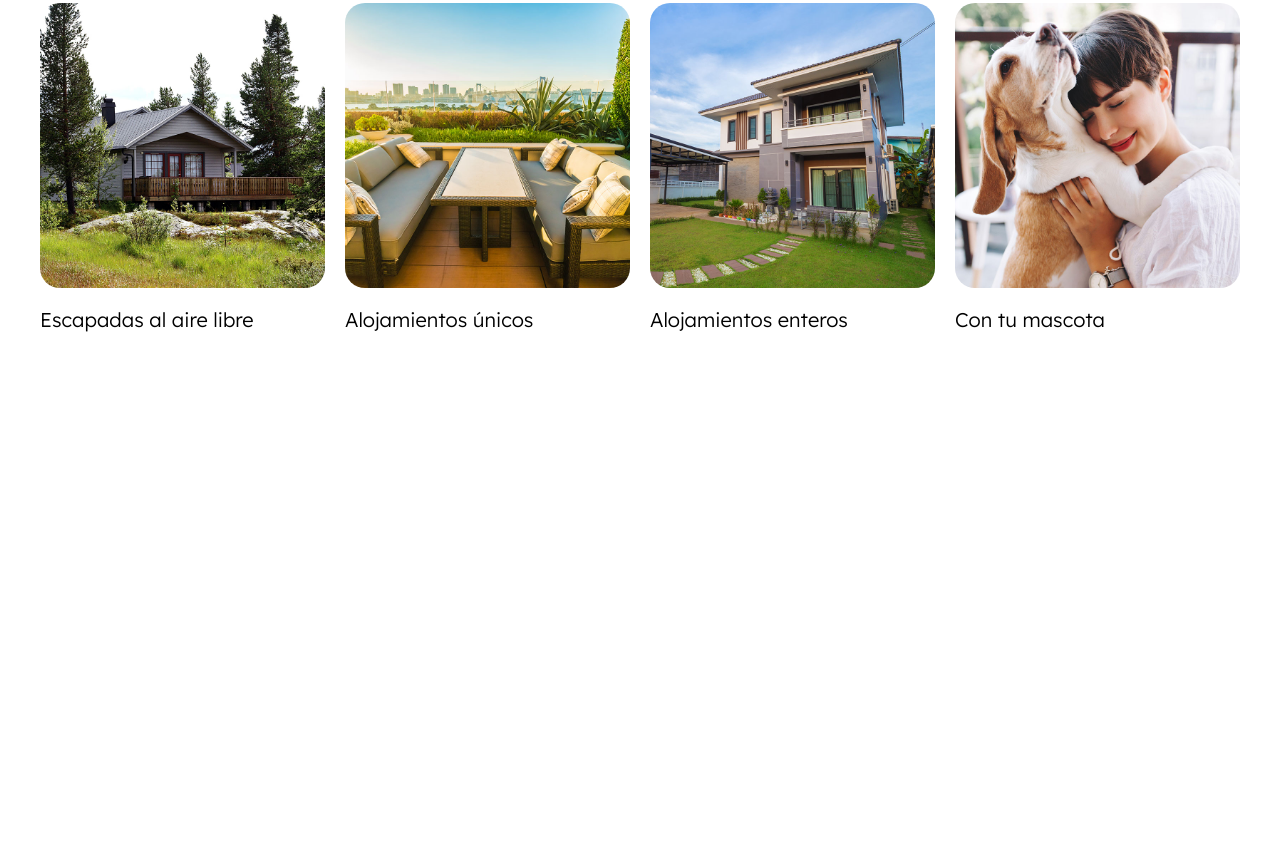
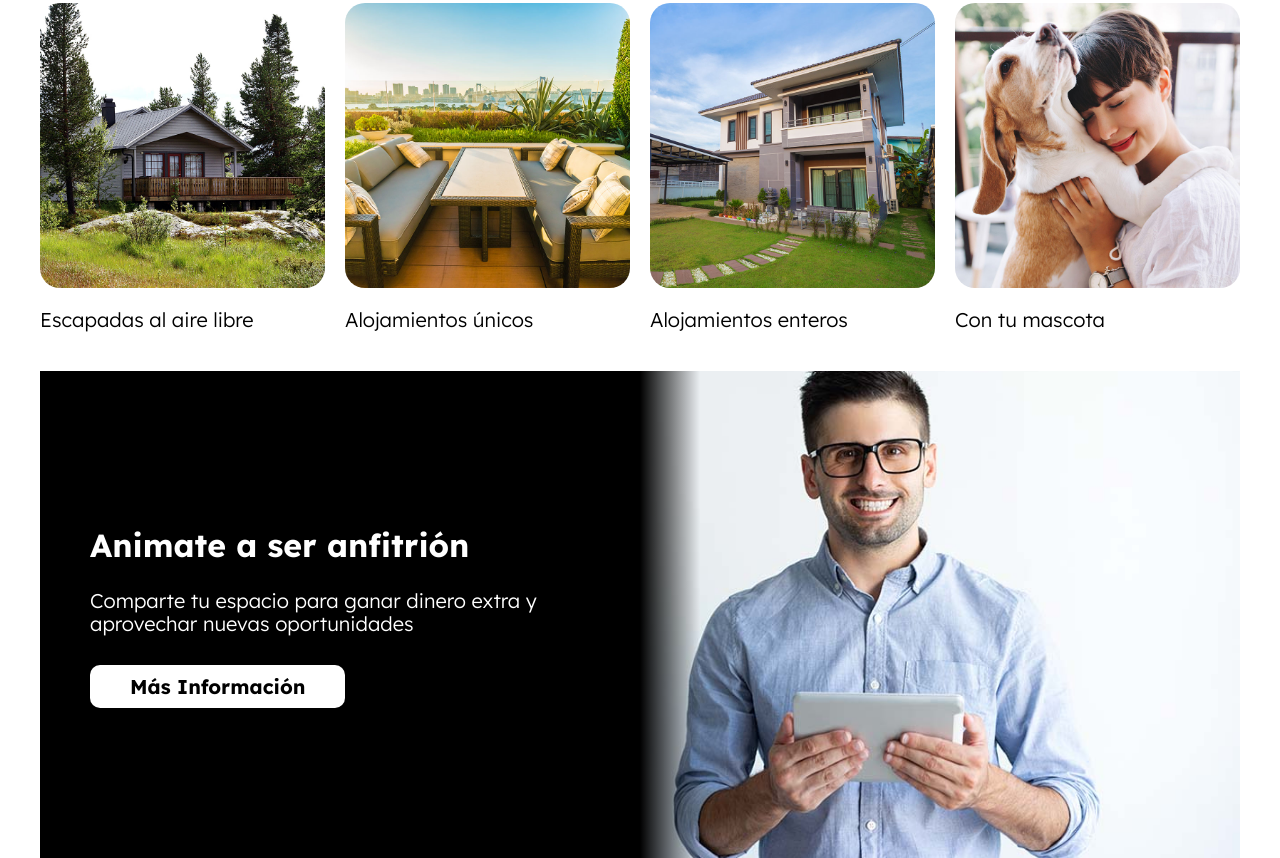
Before and after one commit to TaielNxz/sass-course-08-airbnb, a plain HTML site: page index.html in a window 1280 px wide. Shown: the part 1282-2140 px from the top of the page. Before the commit the page ends 1653 px from the top, so only its background shows below. Drawn offline with Linux system fonts and the light colour scheme.

Commit message:
add host section

```diff
--- a/css/styles.css
+++ b/css/styles.css
@@ -290,3 +290,70 @@ ul {
 .place img {
     border-radius: 2rem;
 }
+
+/* ==== Host ==== */
+
+.host {
+    background-image:
+        linear-gradient( to bottom, var(--black) 0%, var(--black) 50%, transparent 50% ),
+        url('../img/anfitrion.jpg');
+    background-repeat: no-repeat;
+    background-position: 65% bottom;
+    background-size: 100%, 70rem;
+
+    display: grid;
+    grid-template-rows: repeat( 2,1fr );
+    padding: 5rem;
+    row-gap: 15rem;
+}
+
+@media (min-width: 480px) {
+    .host {
+        background-position: left bottom;
+        background-size: 100%;
+    }
+}
+
+@media (min-width: 768px) {
+    .host {
+        background-image:
+            linear-gradient(to right, var(--black) 0%, var(--black) 50%, transparent 55% ),
+            url('../img/anfitrion.jpg');
+        background-position: center right;
+        background-size: 100%, 75%;
+
+        grid-template-rows: unset;
+        row-gap: unset;
+        grid-template-columns: repeat( 2, 1fr );
+        gap: 5rem;
+    }
+    .host-content {
+        padding: 10rem 0;
+    }
+}
+
+.host-content h2 {
+    color: var(--white);
+}
+
+.host-content p {
+    color: var(--white);
+}
+
+.host-content a {
+    background-color: var(--white);
+    color: var(--black);
+    border-radius: 1rem;
+    display: block;
+    font-size: 2rem;
+    font-weight: 700;
+    margin-top: 1rem;
+    padding: 1rem 4rem;
+    text-align: center;
+}
+
+@media (min-width: 768px) {
+    .host-content a {
+        display: inline-block;
+    }
+}
--- a/index.html
+++ b/index.html
@@ -151,5 +151,12 @@
             </div>
         </div>
     </section>
+    <section class="host conteiner section">
+        <div class="host-content">
+            <h2>Animate a ser anfitrión</h2>
+            <p>Comparte tu espacio para ganar dinero extra y aprovechar nuevas oportunidades</p>
+            <a href="#">Más Información</a>
+        </div>
+    </section>
 </body>
 </html>
```
